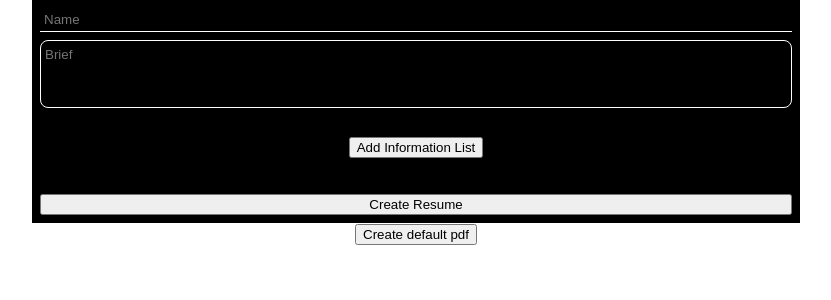
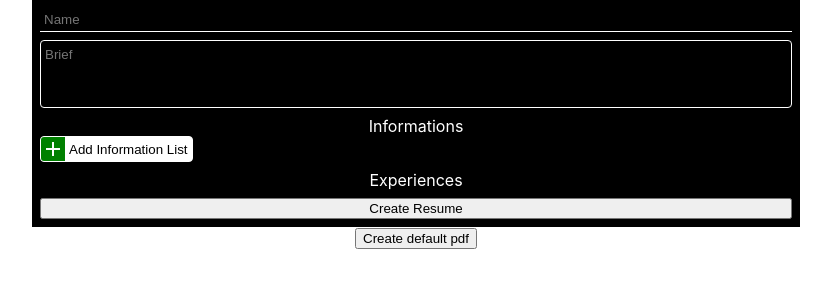
Before and after one commit to KAOtheCoder/resume-creator, a React (Create React App) app: page / in a window 1280 px wide. Shown: the top 300 px of the page, without its empty margins (224-1055 px from the left). Built offline with nearby package versions, Linux system fonts and the light colour scheme.

Commit message:
AddButton added.

```diff
--- a/public/index.html
+++ b/public/index.html
@@ -1,6 +1,7 @@
 <!DOCTYPE html>
 <html lang="en">
   <head>
+    <link rel="stylesheet" href="https://fonts.googleapis.com/icon?family=Material+Icons">
     <meta charset="utf-8" />
     <link rel="icon" href="%PUBLIC_URL%/favicon.ico" />
     <meta name="viewport" content="width=device-width, initial-scale=1" />
--- /dev/null
+++ b/src/components/AddButton.css
@@ -0,0 +1,30 @@
+.material-icons {
+    vertical-align: middle;
+    background-color: green;
+    color: white;
+}
+
+.AddButton {
+    display: flex;
+    flex-direction: row;
+    align-items: center;
+    padding: 0px;
+    border-radius: 4px;
+    color: black;
+    border-color: white;
+    border-width: 1px;
+    outline: none;
+    background-color: white;
+    border-style: solid;
+    overflow: hidden;
+}
+
+.AddButton:hover {
+    background-color: green;
+    border-color: green;
+    color: white;
+}
+
+.Label {
+    padding: 4px;
+}
--- /dev/null
+++ b/src/components/AddButton.jsx
@@ -0,0 +1,18 @@
+import React from "react";
+import "./AddButton.css";
+
+class AddButton extends React.Component {
+    render() {
+        return (
+            <button
+            className="AddButton"
+            onClick={this.props.onClick}
+            >
+                <div><i className="material-icons">add</i></div>
+                <div className="Label">{this.props.label}</div>
+            </button>
+        );
+    }
+}
+
+export default AddButton;
--- a/src/components/ExpandingTextArea.css
+++ b/src/components/ExpandingTextArea.css
@@ -1,6 +1,5 @@
 .ExpandingTextArea {
     box-sizing: border-box;
-    width: 100%;
     padding: 4px;
     background: transparent;
     border-color: transparent;
@@ -12,7 +11,7 @@
     overflow: auto;
     outline: none;
     border-color: white;
-    border-radius: 8px;
+    border-radius: 4px;
 }
 
 .ExpandingTextArea:focus {
--- a/src/components/ResumeForm.css
+++ b/src/components/ResumeForm.css
@@ -7,4 +7,5 @@
     display: flex;
     flex-direction: column;
     gap: 8px;
+    color: white;
 }
--- a/src/components/ResumeForm.jsx
+++ b/src/components/ResumeForm.jsx
@@ -4,6 +4,7 @@ import ResumeCreator from "../ResumeCreator";
 import "./ResumeForm.css";
 import UnderlinedInput from "./UnderlinedInput";
 import ExpandingTextArea from "./ExpandingTextArea";
+import AddButton from "./AddButton";
 
 class ResumeForm extends React.Component {
     constructor(props) {
@@ -26,14 +27,13 @@ class ResumeForm extends React.Component {
                 />
                 <div>
                     <div>Informations</div>
-                    <button
+                    <AddButton
+                    label="Add Information List"
                     onClick={() => this.addInformationList()}
-                    >
-                        Add Information List
-                    </button>
+                    />
                 </div>
                 <div>
-                    <label>Experiences</label>
+                    <div>Experiences</div>
                 </div>
                 <button
                 onClick={() => this.createResume() }
@@ -41,7 +41,7 @@ class ResumeForm extends React.Component {
                     Create Resume
                 </button>
             </div>
-        );
+        )
     }
 
     createResume() {
--- a/src/components/UnderlinedInput.css
+++ b/src/components/UnderlinedInput.css
@@ -1,6 +1,5 @@
 .UnderlinedInput {
     box-sizing: border-box;
-    width: 100%;
     padding: 4px;
     background: transparent;
     border-top: none;
```
